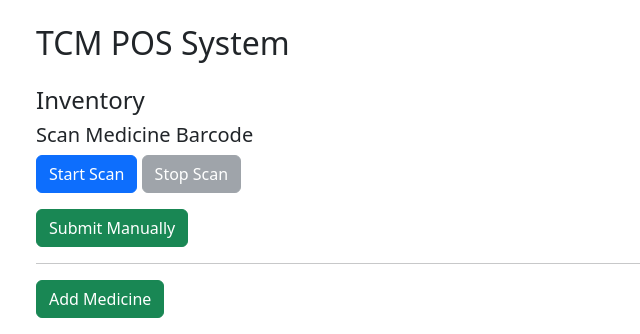
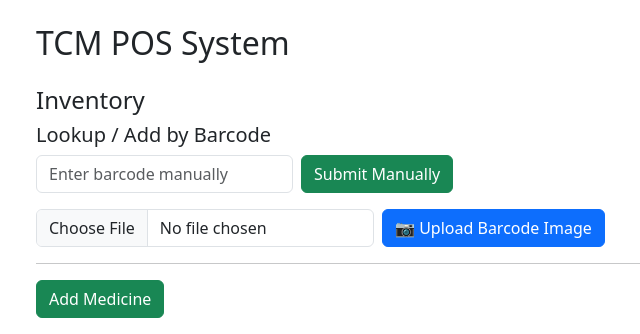
Before and after one commit to Ryan-wong123/Lumieree, a Flask app: page /inventory in a window 1280 px wide. Shown: the top 334 px of the page, without its empty margins (46-686 px from the left). Run offline with Flask 3, Linux system fonts and the light colour scheme; data that the repository does not hold is empty; some libraries are stand-ins or nearby versions.

Commit message:
scanning with taking photo

```diff
--- a/app.py
+++ b/app.py
@@ -4,6 +4,9 @@
 from flask import Flask, render_template, request, redirect, url_for, flash
 from firebase_admin import credentials, firestore, initialize_app
 import datetime
+from pyzbar.pyzbar import decode
+from PIL import Image
+import io
 
 app = Flask(__name__)
 app.secret_key = 'your-secret-key'
@@ -44,6 +47,36 @@ def scan_barcode():
         flash(f"Stock updated for {doc['name']}.")
     else:
         flash("Barcode not found. Please add new medicine.")
+    return redirect(url_for('inventory'))
+
+
+@app.route('/inventory/scan-image', methods=['POST'])
+def scan_image():
+    file = request.files.get('barcode_image')
+    if not file:
+        flash("No image uploaded.")
+        return redirect(url_for('inventory'))
+
+    image = Image.open(file.stream)
+    decoded = decode(image)
+
+    if not decoded:
+        flash("No barcode detected.")
+        return redirect(url_for('inventory'))
+
+    barcode = decoded[0].data.decode('utf-8')
+    query = db.collection('medicines').where('barcode', '==', barcode).limit(1).stream()
+    med = next(query, None)
+
+    if med:
+        doc = med.to_dict()
+        db.collection('medicines').document(med.id).update({
+            'stock': doc.get('stock', 0) + 1
+        })
+        flash(f"Stock updated for {doc['name']} (Barcode: {barcode})")
+    else:
+        flash(f"Barcode {barcode} not found in database.")
+
     return redirect(url_for('inventory'))
 
 # ================= Patients =================
--- a/templates/inventory.html
+++ b/templates/inventory.html
@@ -2,17 +2,24 @@
 {% block content %}
 <h4>Inventory</h4>
 
-<!-- Barcode Scan Section -->
-<h5>Scan Medicine Barcode</h5>
-<div class="mb-2">
-  <button type="button" id="start-btn" class="btn btn-primary" onclick="startCamera()">Start Scan</button>
-  <button type="button" id="stop-btn" class="btn btn-secondary" onclick="stopCamera()" disabled>Stop Scan</button>
-</div>
-<div id="reader" style="width: 300px;"></div>
+<!-- Manual and Camera-Based Barcode Input -->
+<h5>Lookup / Add by Barcode</h5>
+<form method="POST" action="/inventory/scan" id="barcode-form" class="row g-2 mb-3 align-items-center">
+  <div class="col-auto">
+    <input type="text" name="barcode" id="barcode-input" class="form-control" placeholder="Enter barcode manually" required>
+  </div>
+  <div class="col-auto">
+    <button type="submit" class="btn btn-success">Submit Manually</button>
+  </div>
+</form>
 
-<form method="POST" action="/inventory/scan" id="barcode-form">
-  <input type="hidden" name="barcode" id="barcode-input">
-  <button type="submit" class="btn btn-success mt-2">Submit Manually</button>
+<form method="POST" action="/inventory/scan-image" enctype="multipart/form-data" class="row g-2 mb-3 align-items-center">
+  <div class="col-auto">
+    <input type="file" name="barcode_image" accept="image/*" capture="environment" class="form-control" required>
+  </div>
+  <div class="col-auto">
+    <button type="submit" class="btn btn-primary">📷 Upload Barcode Image</button>
+  </div>
 </form>
 
 <hr>
@@ -37,47 +44,4 @@
     {% endfor %}
   </tbody>
 </table>
-
-<!-- Scanner Script -->
-<script src="https://unpkg.com/html5-qrcode@2.3.8/html5-qrcode.min.js"></script>
-<script>
-  const html5QrCode = new Html5Qrcode("reader");
-  const config = { fps: 10, qrbox: { width: 250, height: 250 } };
-  let cameraStarted = false;
-  let currentCameraId = null;
-
-  function onScanSuccess(decodedText, decodedResult) {
-    document.getElementById('barcode-input').value = decodedText;
-    document.getElementById('barcode-form').submit();
-  }
-
-  async function startCamera() {
-    if (cameraStarted) return;
-
-    try {
-      const devices = await Html5Qrcode.getCameras();
-      if (devices.length) {
-        currentCameraId = devices[0].id;
-        await html5QrCode.start(currentCameraId, config, onScanSuccess);
-        cameraStarted = true;
-        document.getElementById("start-btn").disabled = true;
-        document.getElementById("stop-btn").disabled = false;
-      } else {
-        alert("No camera found.");
-      }
-    } catch (err) {
-      console.error("Camera error:", err);
-    }
-  }
-
-  async function stopCamera() {
-    if (!cameraStarted) return;
-
-    await html5QrCode.stop();
-    html5QrCode.clear();
-    cameraStarted = false;
-    document.getElementById("start-btn").disabled = false;
-    document.getElementById("stop-btn").disabled = true;
-  }
-</script>
 {% endblock %}
```
